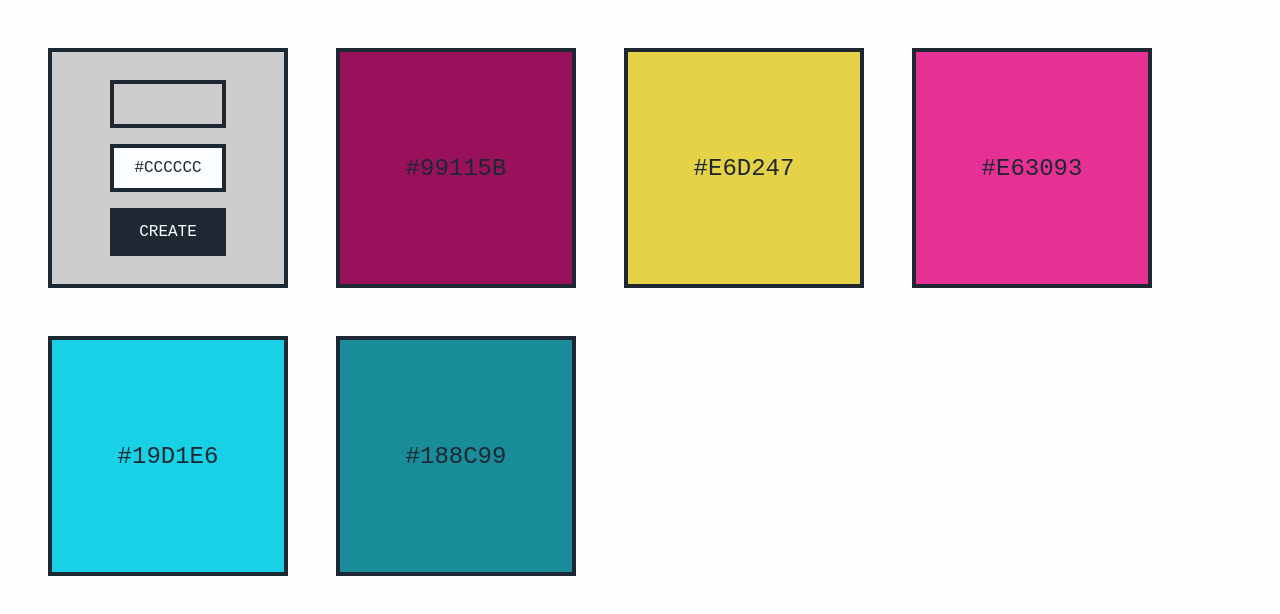
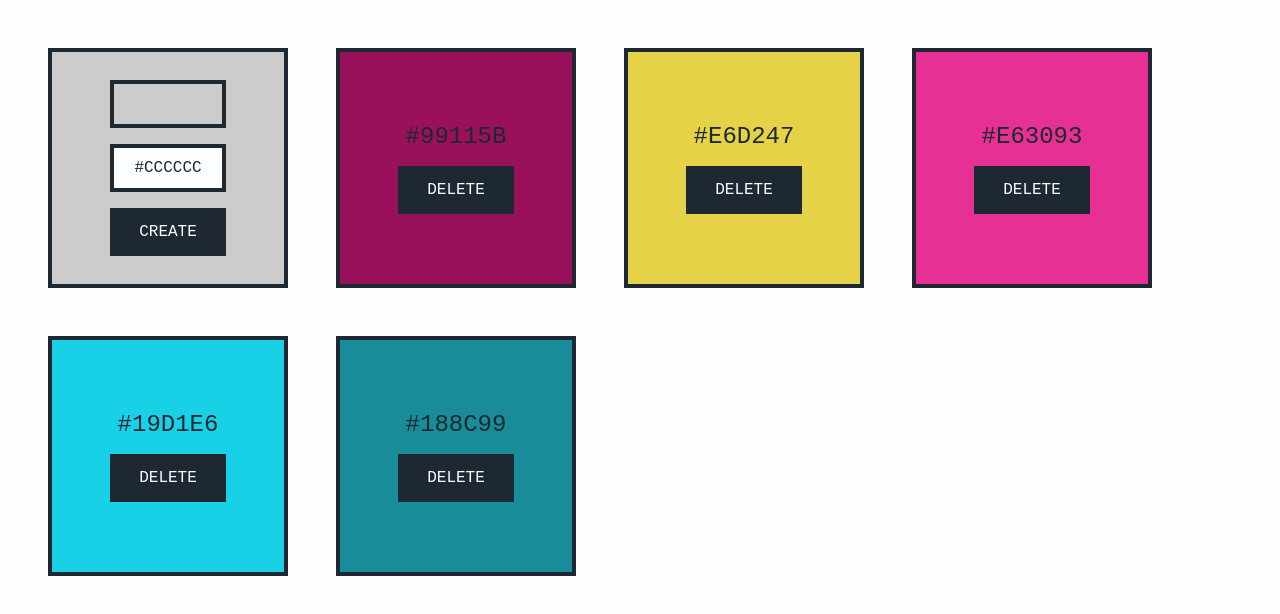
Before and after one commit to gacsphere/color-saver-app, a React (Create React App) app: page / in a window 1280 px wide. Shown: the top 614 px of the page. Built offline with nearby package versions, Linux system fonts and the light colour scheme.

Commit message:
add some styling to ColorCard to fix appearance

```diff
--- a/src/components/ColorCard.js
+++ b/src/components/ColorCard.js
@@ -1,4 +1,5 @@
 import styled from "styled-components";
+import { Button } from "./StyledComponents";
 
 export default function ColorCard({ color }) {
   function handleClick() {
@@ -8,6 +9,7 @@ export default function ColorCard({ color }) {
   return (
     <ColorItem onClick={handleClick} style={{ backgroundColor: color }}>
       <p>{color}</p>
+      <Button>delete</Button>
     </ColorItem>
   );
 }
@@ -18,8 +20,10 @@ const ColorItem = styled.li`
   height: 15rem;
   border: 0.25rem solid var(--primary-black);
   display: flex;
+  flex-direction: column;
   justify-content: center;
   align-items: center;
+  gap: 1rem;
   :hover {
     cursor: pointer;
     transform: rotate(6deg);
```
